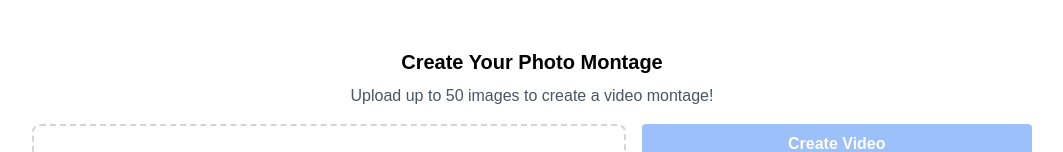
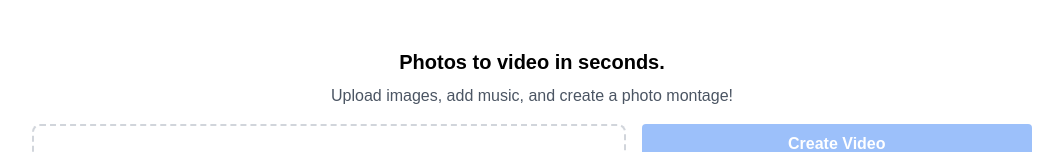
Before and after one commit to SuveenE/photos2movie, a Next.js app: page / in a window 1280 px wide. Shown: the top 152 px of the page, without its empty margins (108-1171 px from the left). Built offline with nearby package versions, Linux system fonts and the light colour scheme.

Commit message:
Update titles

```diff
--- a/src/app/layout.tsx
+++ b/src/app/layout.tsx
@@ -14,8 +14,8 @@ const geistMono = localFont({
 });
 
 export const metadata: Metadata = {
-  title: "Create Next App",
-  description: "Generated by create next app",
+  title: "Photos to Video.",
+  description: "Photos to Video in seconds.",
 };
 
 export default function RootLayout({
--- a/src/app/page.tsx
+++ b/src/app/page.tsx
@@ -11,9 +11,9 @@ export default function Home() {
 
   return (
     <div className="flex bg-white text-black flex-col items-center justify-items-center min-h-screen p-12  pb-20 mx-auto">
-      <p className="text-xl font-bold">Create Your Photo Montage</p>
+      <p className="text-xl font-bold">Photos to video in seconds.</p>
       <p className="text-gray-600 mt-2">
-        Upload up to 50 images to create a video montage!
+        Upload images, add music, and create a photo montage!
       </p>
       <div className="md:grid md:grid-cols-5 gap-4 mt-4 md:min-w-[1000px]">
         <div className="flex flex-col gap-2 md:gap-4 col-span-3">
```
